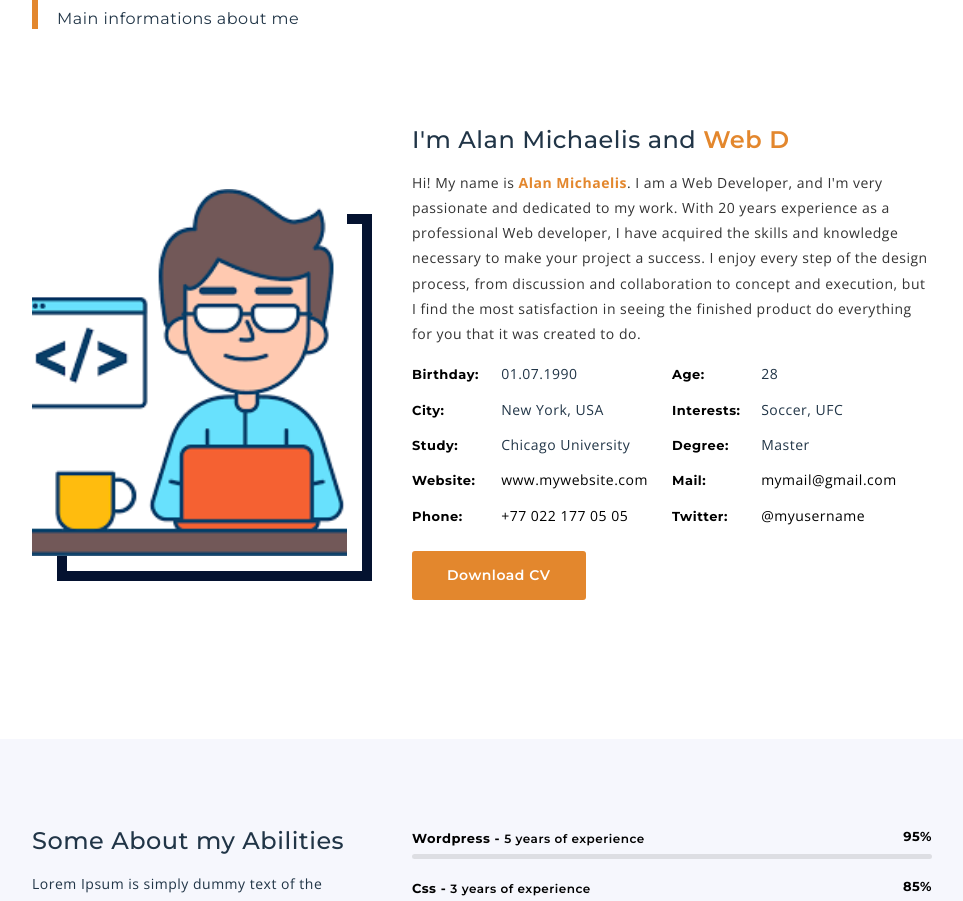
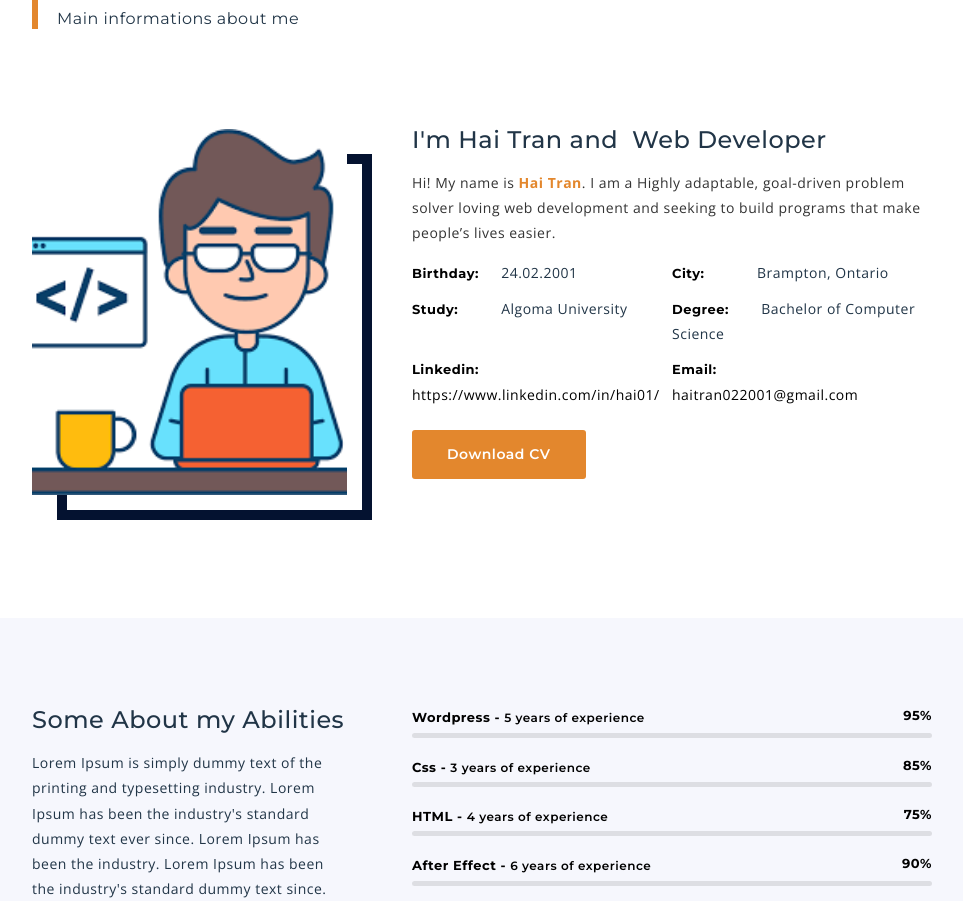
Before and after one commit to trunghaiii/Portfolio-React, a React (Vite) app: page / in a window 1280 px wide. Shown: the part 945-1846 px from the top of the page, without its empty margins (308-1271 px from the left). Built offline with nearby package versions, Linux system fonts and the light colour scheme; no server answers.

Commit message:
Change Info displayed on About component

```diff
--- a/src/components/content/About.tsx
+++ b/src/components/content/About.tsx
@@ -1,5 +1,6 @@
 import developerImage from "./../../assets/img/about/developer.png"
 import Resume from "./../../assets/Hai Tran-Resume.pdf"
+import { TypeAnimation } from 'react-type-animation';
 
 
 const About = () => {
@@ -28,43 +29,50 @@ const About = () => {
                             </div>
                             <div className="rightbox">
                                 <div className="arlo_tm_mini_title_holder">
-                                    <h4>I'm Alan Michaelis and <span className="arlo_tm_animation_text_word"></span></h4>
+                                    <h4>I'm Hai Tran and
+                                        &nbsp;
+                                        <TypeAnimation
+                                            sequence={[
+                                                // Same substring at the start will only be typed once, initially
+                                                'Former Computer Science Student',
+                                                2000,
+                                                'Web Developer',
+                                                2000,
+                                                'Problem Solver',
+                                                2000,
+
+                                            ]}
+                                            wrapper="span"
+                                            speed={50}
+                                            style={{ fontSize: '1em' }}
+                                            repeat={Infinity}
+                                        />
+                                    </h4>
                                 </div>
                                 <div className="definition">
-                                    <p>Hi! My name is <strong>Alan Michaelis</strong>. I am a Web Developer, and I'm very passionate and dedicated to my work. With 20 years experience as a professional Web developer, I have acquired the skills and knowledge necessary to make your project a success. I enjoy every step of the design process, from discussion and collaboration to concept and execution, but I find the most satisfaction in seeing the finished product do everything for you that it was created to do.</p>
+                                    <p>Hi! My name is <strong>Hai Tran</strong>. I am a Highly adaptable, goal-driven problem solver loving web development and seeking to build programs that make people’s lives easier.</p>
                                 </div>
                                 <div className="about_short_contact_wrap">
                                     <ul>
                                         <li>
-                                            <span><label>Birthday:</label> 01.07.1990</span>
+                                            <span><label>Birthday:</label> 24.02.2001</span>
                                         </li>
                                         <li>
-                                            <span><label>Age:</label> 28</span>
+                                            <span><label>City:</label>Brampton, Ontario</span>
                                         </li>
                                         <li>
-                                            <span><label>City:</label> New York, USA</span>
+                                            <span><label>Study:</label> Algoma University</span>
                                         </li>
                                         <li>
-                                            <span><label>Interests:</label> Soccer, UFC</span>
+                                            <span><label>Degree:</label> Bachelor of Computer Science</span>
                                         </li>
                                         <li>
-                                            <span><label>Study:</label> Chicago University</span>
+                                            <span><label>Linkedin:</label> <a href="https://www.linkedin.com/in/hai01/">https://www.linkedin.com/in/hai01/</a></span>
                                         </li>
                                         <li>
-                                            <span><label>Degree:</label> Master</span>
+                                            <span><label>Email:</label> <a href="">haitran022001&#64;gmail.com</a></span>
                                         </li>
-                                        <li>
-                                            <span><label>Website:</label> <a href="#">www.mywebsite.com</a></span>
-                                        </li>
-                                        <li>
-                                            <span><label>Mail:</label> <a href="mailto:example@gmail.com">mymail&#64;gmail.com</a></span>
-                                        </li>
-                                        <li>
-                                            <span><label>Phone:</label> <a href="#">+77 022 177 05 05</a></span>
-                                        </li>
-                                        <li>
-                                            <span><label>Twitter:</label> <a href="#">&#64;myusername</a></span>
-                                        </li>
+
                                     </ul>
                                 </div>
                                 <div className="buttons_wrap">
```
